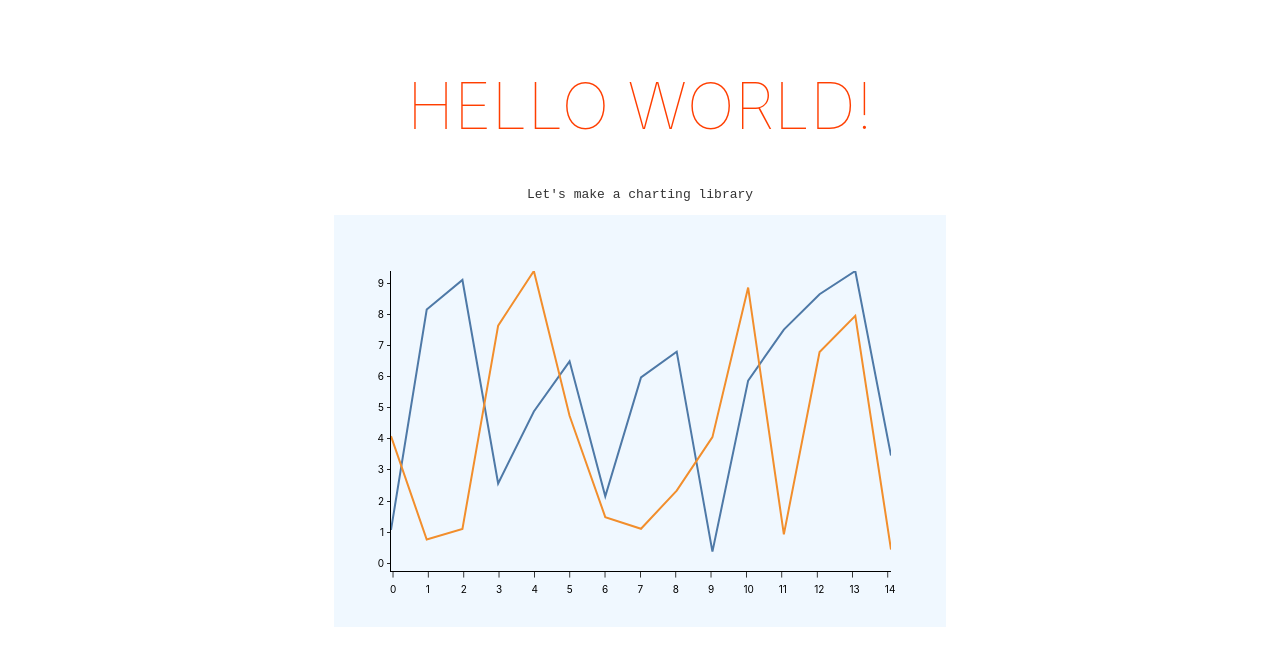
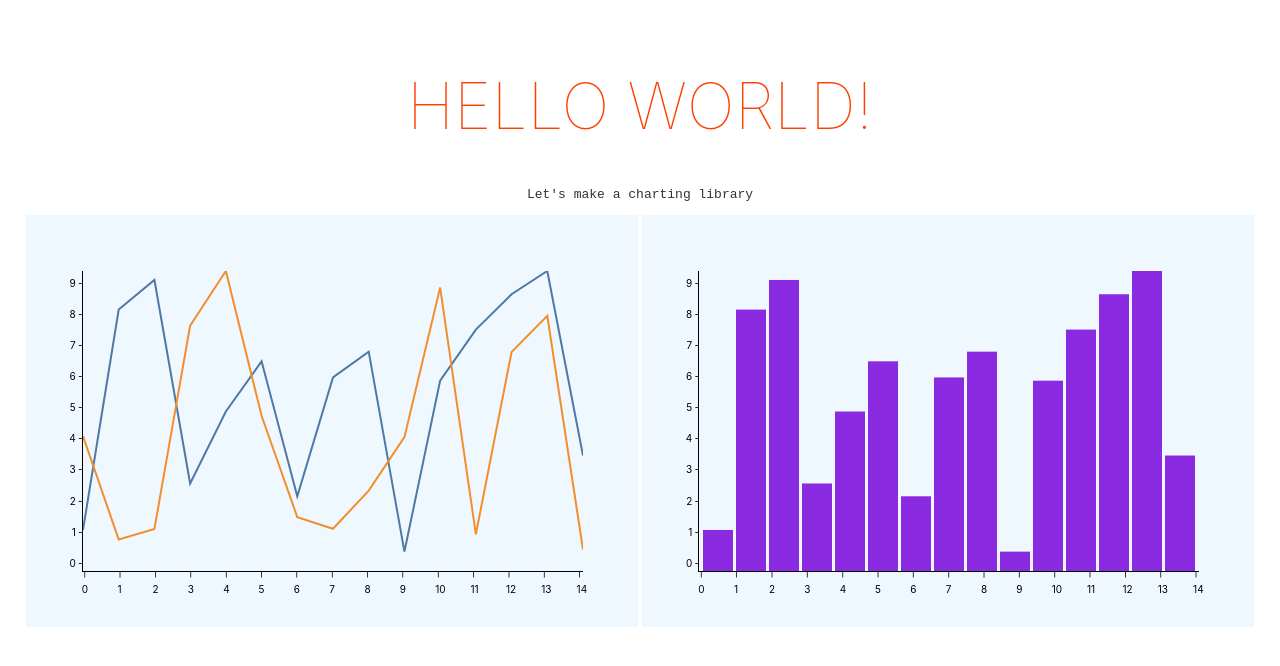
Before and after one commit to wrgoldstein/svelte-charts, a Svelte app: page / in a window 1280 px wide. Shown: the top 666 px of the page. Built offline with nearby package versions, Linux system fonts and the light colour scheme.

Commit message:
Add bar chart

```diff
--- a/src/App.svelte
+++ b/src/App.svelte
@@ -36,6 +36,7 @@
 	}
 
 	import LineChart from "./LineChart.svelte"
+	import BarChart from "./BarChart.svelte"
 </script>
 
 <main>
@@ -43,6 +44,7 @@
 	<pre>Let's make a charting library</pre>
 
 	<LineChart {data}/>
+	<BarChart {data}/>
 </main>
 
 <style>
--- /dev/null
+++ b/src/BarChart.svelte
@@ -0,0 +1,129 @@
+<script>
+	import _ from "lodash"
+	import * as d3 from "d3"
+
+    export let data
+    let tooltip
+
+	function getTicks (count, max) {
+		return [...Array(count).keys()].map(d => {
+			return (max / (count - 1) * parseInt(d)).toFixed(2)
+		});
+	}
+
+	// setup chart
+	let width = 500
+	let height = 300
+	let margin = 20
+
+	window._ = _
+	window.d3 = d3
+
+	// calc x axis
+    let x = d3.scaleBand()
+                .domain(data.rows.map(r => r[0]))
+                .rangeRound([0, width], .1)
+                .paddingInner(0.1);
+    let x_ticks = data.rows.map(r => r[0])
+
+	// calc y axis
+	let y = d3.scaleLinear().domain([d3.max(data.rows, r => r[1]), 0]).range([0, height])
+	let y_ticks = y.ticks()
+
+    let x_getter = d => x(d[data.columns.indexOf(data.x_column)])
+
+</script>
+
+<div class="container">
+	<div
+		class="LineChart"
+		style="
+			width: {width}px;
+			height: {height}px;
+		">
+		<svg width={width} height={height}>
+			{#each data.rows as d}
+                <rect
+                    x={x_getter(d)}
+                    y={y(d[1])}
+                    width={x.bandwidth()}
+                    height={height - y(d[1])}
+                ></rect>
+			{/each}
+		</svg>
+		<div class="x-axis">
+			{#each x_ticks as tick}
+				<div data-value={tick}/>
+			{/each}
+		</div>
+		<div class="y-axis">
+			{#each y_ticks as tick}
+				<div data-value={tick}/>
+			{/each}
+		</div>
+	</div>
+</div>
+
+<style>
+	.container {
+		padding: 1em;
+		display: inline-block;
+		background-color: aliceblue;
+	}
+
+	.LineChart {
+		position: relative;
+		padding-left: 40px;
+		padding-bottom: 40px;
+		margin-right: 40px;
+		margin-top: 40px;
+	}
+
+	svg {
+		fill: none;
+        stroke-linecap: butt;
+		display: block;
+		stroke-width: 2px;
+		border-left: 1px solid black;
+		border-bottom: 1px solid black;
+	}
+
+    rect {
+        fill: blueviolet;
+    }
+
+	.x-axis {
+		position: absolute;
+		bottom: 0;
+		height: 40px;
+		left: 40px;
+		right: 0;
+		display: flex;
+		justify-content: space-between;
+	}
+
+	.y-axis {
+		position: absolute;
+		top: 0;
+		left: 0;
+		width: 40px;
+		bottom: 40px;
+		display: flex;
+		flex-direction: column;
+		justify-content: space-between;
+		align-items: flex-end;
+	}
+	.y-axis > div::after {
+		font-size: 10px;
+		content: attr(data-value)"╶";
+		color: black;
+		display: inline-block;
+	}
+	.x-axis > div::after {
+		font-size: 10px;
+		width: 5px;
+		display: inline-block;
+		content: "╵ "attr(data-value);
+		color: black;
+	}
+</style>
```
